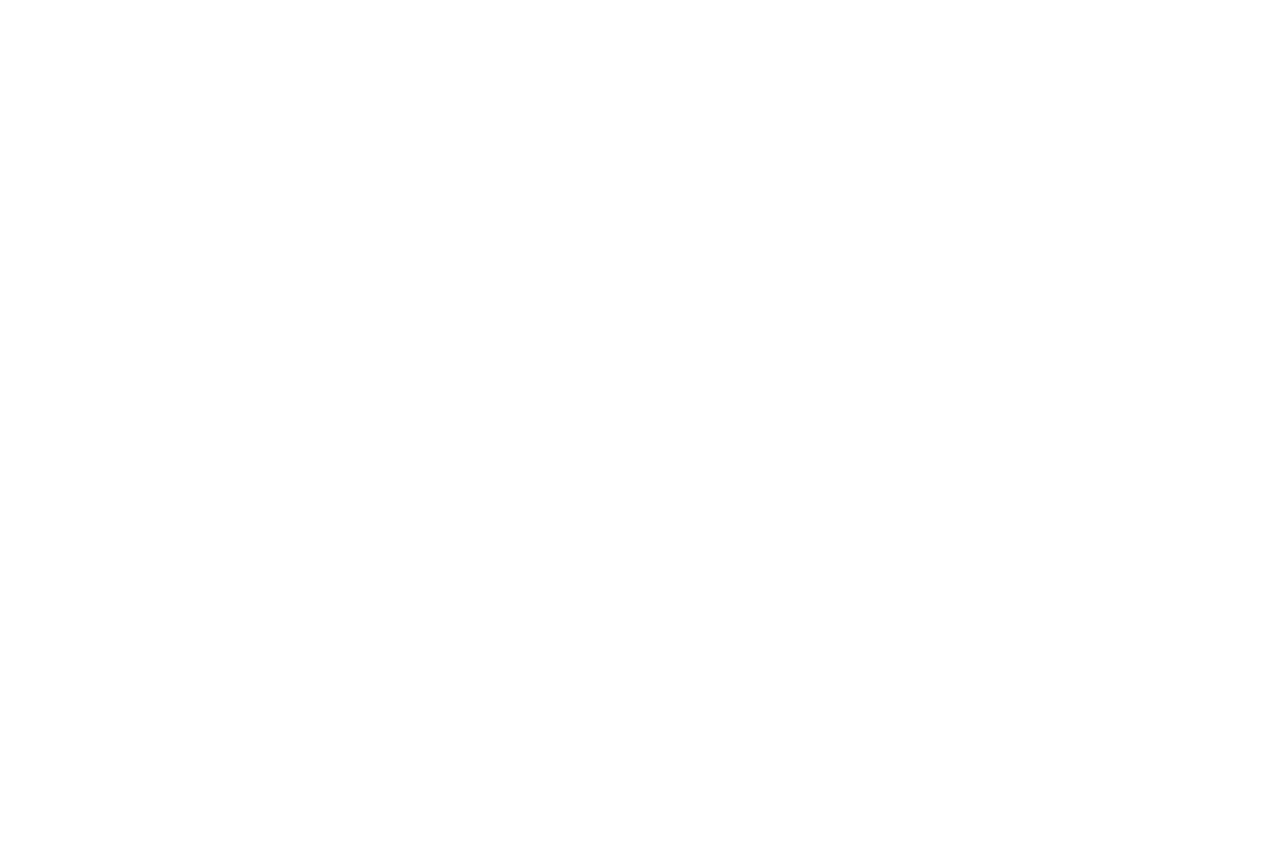
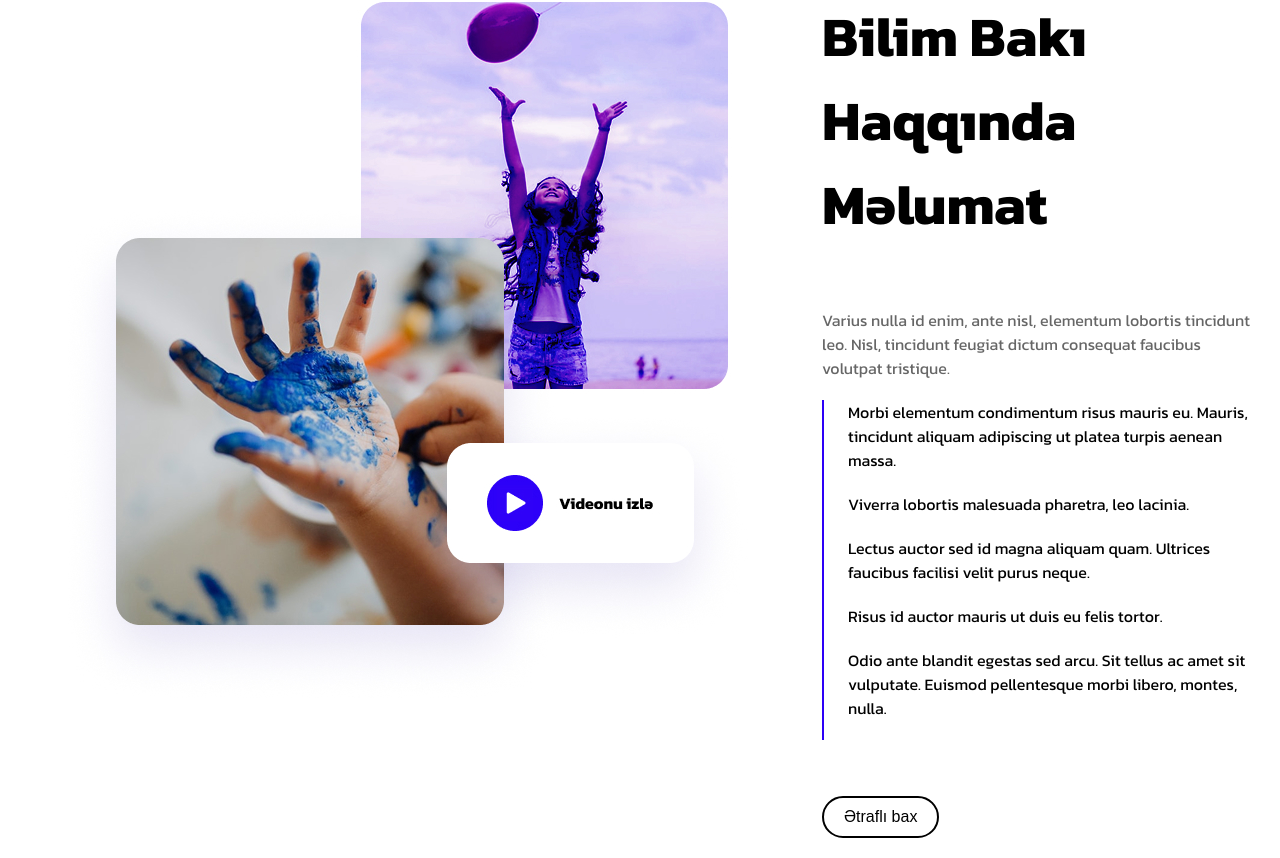
Before and after one commit to 4notF0und4/bilim-baku, a Next.js app: page / in a window 1280 px wide. Shown: the part 1635-2493 px from the top of the page. Before the commit the page ends 1362 px from the top, so only its background shows below. Built offline with nearby package versions, Linux system fonts and the light colour scheme.

Commit message:
add InfoBlock

```diff
--- a/modules/home/Home.tsx
+++ b/modules/home/Home.tsx
@@ -1,9 +1,11 @@
-import Header from "@/modules/home/components/Header";
+
+import Header from "@/modules/home/components/header/Header";
 import HeaderNews from "@/modules/home/components/header-news/HeaderNews";
 import styles from "./home.module.css";
 import CardsGrid from "./components/cards/CardsGrid";
+import InfoBlock from "@/shared/infoblock/InfoBlock";
 
-const Home = () => {
+function Home() {
   return (
     <div>
       <div className={styles.homeContainer}>
@@ -16,9 +18,10 @@ const Home = () => {
       </div>
       <div className={styles.cardWrapper}>
         <CardsGrid />
+      <InfoBlock/>
       </div>
     </div>
   );
-};
+}
 
 export default Home;
--- a/modules/home/components/header.module.css
+++ b/modules/home/components/header/header.module.css
@@ -96,8 +96,7 @@ body {
 
 @media (max-width: 992px) {
   .header {
-    /* padding: 12px 30px; */
-    /* flex-direction: column; */
+
     align-items: center;
     text-align: center;
   }
@@ -113,7 +112,7 @@ body {
   }
   .buttons {
     display: block;
-    /* flex-direction: column; */
+
     gap: 10px;
   }
 }
--- a/modules/home/home.module.css
+++ b/modules/home/home.module.css
@@ -1,7 +1,4 @@
-
-
-
-   .cardWrapper {
+.cardWrapper {
     width: 100%;
     max-width: 1312px;
     margin: 0 auto;
--- a/shared/components/button/hamburgerMenu.module.css
+++ b/shared/components/button/hamburgerMenu.module.css
@@ -1,85 +1,3 @@
-/*
-.hamburgerMenu {
-    display: none;
-}
-
-.menuButton {
-    background: none;
-    border: none;
-    cursor: pointer;
-    color: var(--black);
-    display: flex;
-    align-items: center;
-    justify-content: center;
-    padding: 8px;
-}
-
-
-.menuContent {
-    display: flex;
-    gap: 20px;
-    position: absolute;
-    top: 100px;
-    right: 20px;
-    box-shadow: 0px 4px 10px rgba(0, 0, 0, 0.1);
-
-    padding: 10px;
-    border-radius: 8px;
-    width: auto;
-    min-width: 200px;
-    max-width: 90%;
-    flex-wrap: nowrap;
-    justify-content: center;
-    flex-shrink: 0;
-}
-
-
-.menuContent a {
-    text-decoration: none;
-    color: var(--black);
-    padding: 10px;
-    transition: color 0.3s;
-    flex-shrink: 0;
-}
-
-.menuContent a:hover {
-    color: var(--purple);
-}
-
-
-@media (max-width: 992px) {
-    .hamburgerMenu {
-        display: block;
-    }
-
-
-    .menuContent {
-        top: 80px;
-        right: 0;
-        left: 0;
-        flex-direction: row;
-        width: 100%;
-        max-width: 100%;
-        padding: 10px 20px;
-        gap: 15px;
-    }
-}
-
-
-@media(max-width: 678px) {
-    .menuContent {
-        top: 70px;
-        right: 0;
-        left: 0;
-        padding: 8px 16px;
-    }
-
-    .menuContent a {
-        font-size: 14px;
-        padding: 8px;
-    }
-} */
-
 
 .hamburgerMenu {
     display: none;
@@ -138,36 +56,42 @@
         width: 100%;
         max-width: 100%;
         padding: 10px 20px;
-        gap: 15px;
+        gap: 10px;
     }
+    .menuContent a {
+        margin-top: 10px;
+        font-size: 12px;
+        padding: 2px;
+    }
+
 }
 
 @media (max-width: 678px) {
     .menuContent {
         top: 70px;
         right: 0;
-        left: 0;
-        padding: 12px 24px;
+        left: -20px;
+        padding: 6px 12px;
     }
 
     .menuContent a {
+        margin-top: 10px;
         font-size: 12px;
-        padding: 8px;
+        padding: 2px;
     }
 }
 
 @media (max-width: 360px) {
     .menuContent {
         padding: 5px 10px;
-        gap: 2px;
         overflow-x: auto;
-        top: 80px;
+        top: 20px;
         right: 0;
-        left: 30;
+        left: 0;
     }
 
     .menuContent a {
         font-size: 10px;
-        padding: 5px;
+        padding: 2px;
     }
 }
--- /dev/null
+++ b/shared/infoblock/InfoBlock.module.css
@@ -0,0 +1,80 @@
+.infoBlock {
+    display: flex;
+    gap: 72px;
+    align-items: center;
+    justify-content: space-between;
+    padding: 20px;
+
+
+    max-width: 1200px;
+    margin: 0 auto;
+
+    margin-top: 120px;
+}
+
+
+.textContent {
+    display: flex;
+    flex-direction: column;
+    align-items: flex-start;
+    max-width: 60%;
+}
+
+.textContent h4 {
+    font-size: 1.2rem;
+    color: var(--dark-blue);
+}
+
+.textContent h2 {
+    font-size: 2rem;
+    color: var(--black);
+    font-size: 56px;
+    font-weight: 700;
+}
+
+.textContent p {
+    font-size: 1rem;
+    color: rgba(0 , 0, 0, .6);
+    margin-bottom: 20px;
+}
+.specialContent {
+    border-left: 2px solid var(--dark-blue);
+}
+.specialContent p {
+ color: var(--black);
+margin-left: 24px;
+margin-top: 0;
+}
+
+
+.button {
+    padding: 10px 20px;
+    background: transparent;
+    color: black;
+    border: 2px solid black;
+    border-radius: 48px;
+    cursor: pointer;
+    font-size: 1rem;
+    margin-top: 56px;
+}
+
+.button:hover {
+    background-color: #2D00F7;
+    color: #fff;
+    transition: all 0.3s ease-in-out;
+
+}
+
+
+@media (max-width: 768px) {
+    .infoBlock {
+        flex-direction: column;
+        text-align: center;
+    }
+
+
+
+    .textContent {
+        max-width: 100%;
+    }
+}
--- /dev/null
+++ b/shared/infoblock/InfoBlock.tsx
@@ -0,0 +1,29 @@
+import React from 'react'
+import Image from 'next/image'
+import styles from './InfoBlock.module.css'
+
+
+const InfoBlock: React.FC = () => {
+  return (
+    <div className={styles.infoBlock}>
+      <Image src="/images/info-img.jpg" alt="About Bilim Baku" width={600} height={600} className={styles.image} layout="responsive" quality={100} priority/>
+      <div className={styles.textContent}>
+        <h4>H A Q Q I M I Z D A</h4>
+        <h2>Bilim Bakı Haqqında Məlumat</h2>
+        <p>
+          Varius nulla id enim, ante nisl, elementum lobortis tincidunt leo. Nisl, tincidunt feugiat dictum consequat faucibus volutpat tristique.
+        </p>
+        <div className={styles.specialContent}>
+          <p>Morbi elementum condimentum risus mauris eu. Mauris, tincidunt aliquam adipiscing ut platea turpis aenean massa.</p>
+          <p>Viverra lobortis malesuada pharetra, leo lacinia.</p>
+          <p>Lectus auctor sed id magna aliquam quam. Ultrices faucibus facilisi velit purus neque.</p>
+          <p>Risus id auctor mauris ut duis eu felis tortor.</p>
+          <p>Odio ante blandit egestas sed arcu. Sit tellus ac amet sit vulputate. Euismod pellentesque morbi libero, montes, nulla.</p>
+        </div>
+        <button className={styles.button}>Ətraflı bax</button>
+      </div>
+    </div>
+  );
+};
+
+export default InfoBlock
```
Also changed, not shown: modules/home/components/header/Header.tsx (renamed from modules/home/components/Header.tsx), modules/home/components/header/Logo.tsx (renamed from modules/home/components/Logo.tsx), public/images/info-img.jpg (added), shared/components/icons/EyeIcon.tsx (deleted).
